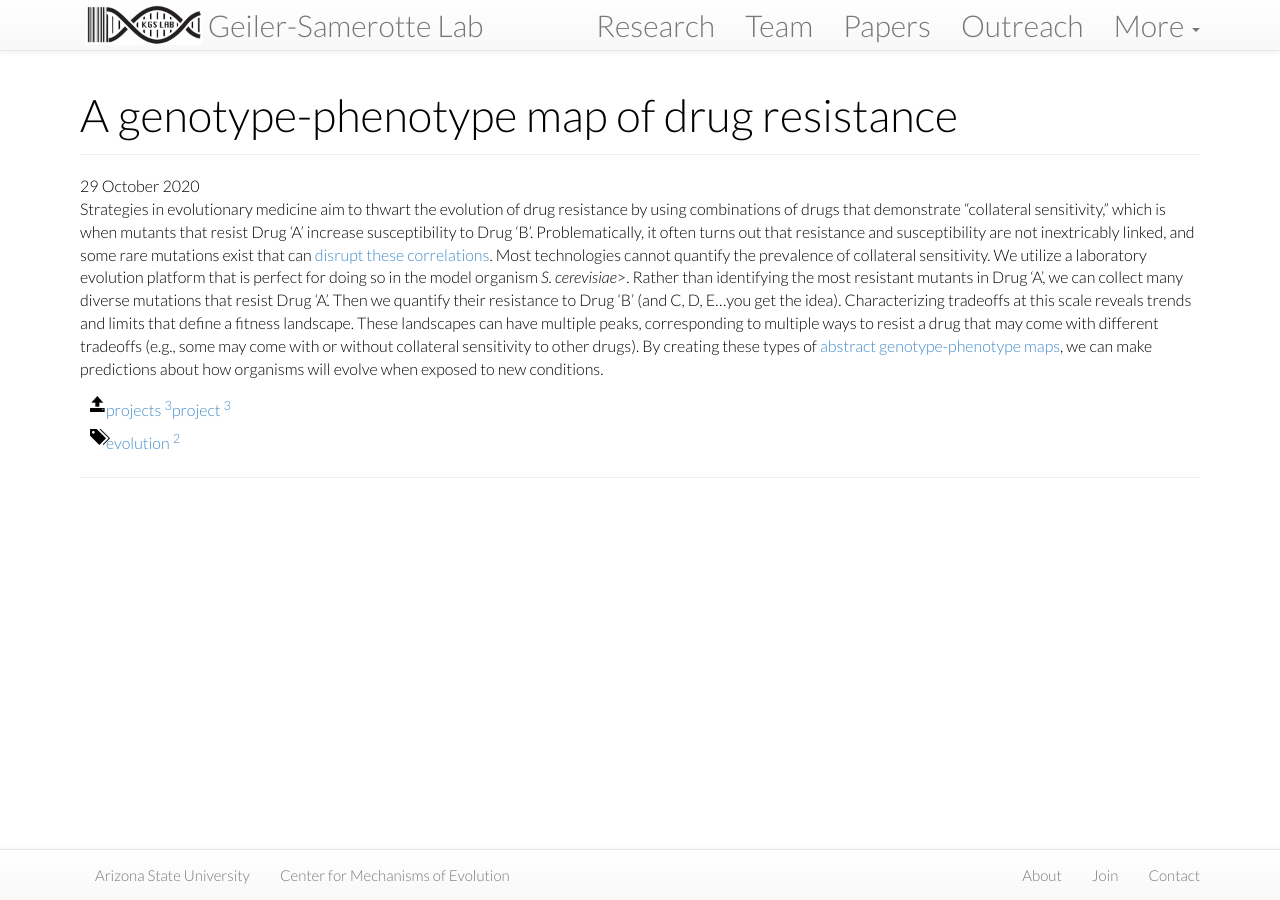
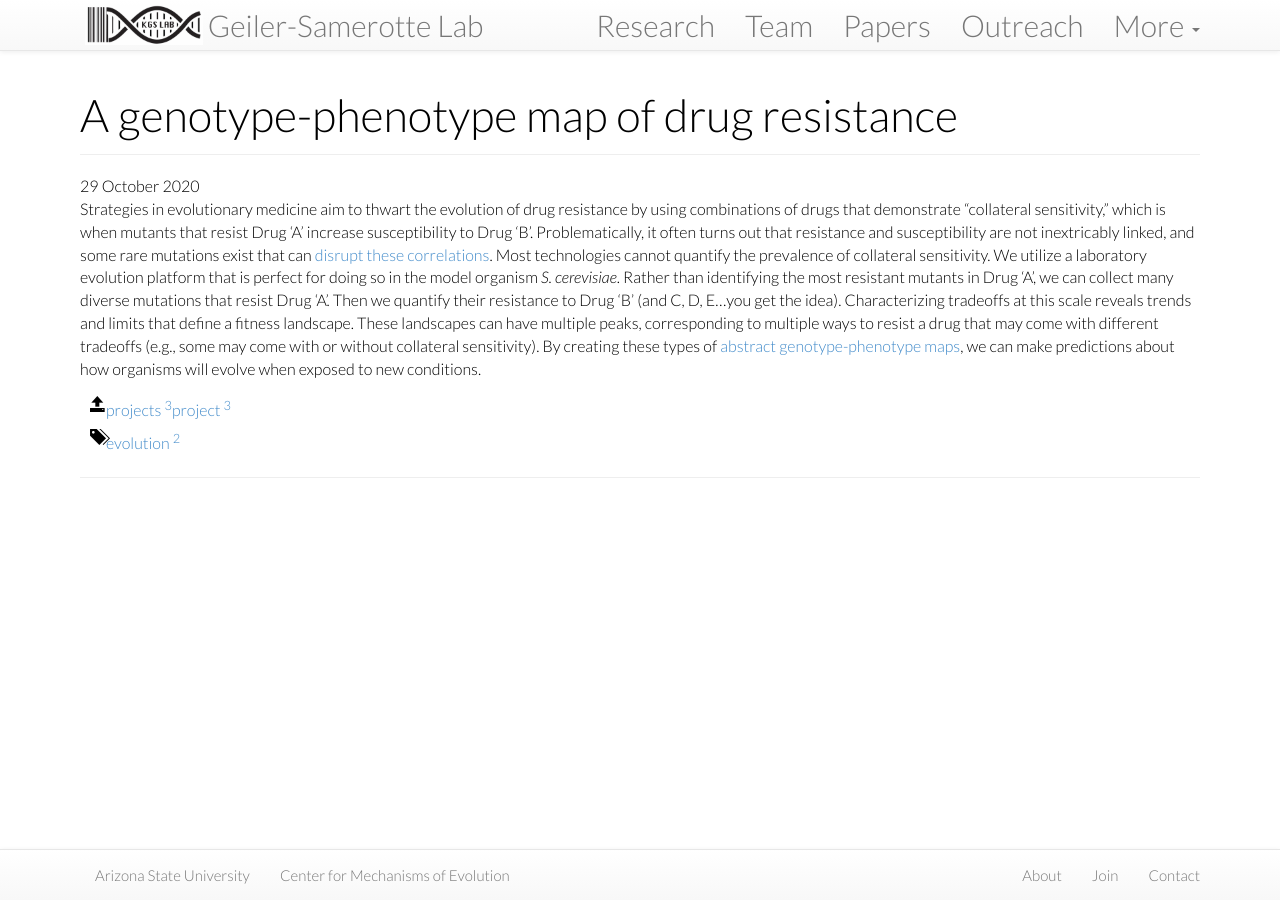
Before and after one commit to Samerotte-Lab/Samerotte-Lab.github.io, a Jekyll site: the page built from projects/_posts/2020-10-29-resistance.md, in a window 1280 px wide. Built offline with Jekyll 4.4.1, drawn with Linux system fonts in a browser that asks for light colours; nearby versions of some CDN libraries.

Commit message:
resistance

```diff
--- a/projects/_posts/2020-10-29-resistance.md
+++ b/projects/_posts/2020-10-29-resistance.md
@@ -8,4 +8,4 @@
 ---
 {% include JB/setup %}
 
-Strategies in evolutionary medicine aim to thwart the evolution of drug resistance by using combinations of drugs that demonstrate “collateral sensitivity,” which is when mutants that resist Drug ‘A’ increase susceptibility to Drug ‘B’. Problematically, it often turns out that resistance and susceptibility are not inextricably linked, and some rare mutations exist that can [disrupt these correlations](https://kgslab.org/papers/paper/extent-of-pleiotropy). Most technologies cannot quantify the prevalence of collateral sensitivity. We utilize a laboratory evolution platform that is perfect for doing so in the model organism <i>S. cerevisiae</i>>. Rather than identifying the most resistant mutants in Drug ‘A’, we can collect many diverse mutations that resist Drug ‘A’. Then we quantify their resistance to Drug ‘B’ (and C, D, E...you get the idea). Characterizing tradeoffs at this scale reveals trends and limits that define a fitness landscape. These landscapes can have multiple peaks, corresponding to multiple ways to resist a drug that may come with different tradeoffs (e.g., some may come with or without collateral sensitivity to other drugs). By creating these types of [abstract genotype-phenotype maps](https://kgslab.org/papers/paper/local-modularity-global-pleiotropy), we can make predictions about how organisms will evolve when exposed to new conditions.
+Strategies in evolutionary medicine aim to thwart the evolution of drug resistance by using combinations of drugs that demonstrate “collateral sensitivity,” which is when mutants that resist Drug ‘A’ increase susceptibility to Drug ‘B’. Problematically, it often turns out that resistance and susceptibility are not inextricably linked, and some rare mutations exist that can [disrupt these correlations](https://kgslab.org/papers/paper/extent-of-pleiotropy). Most technologies cannot quantify the prevalence of collateral sensitivity. We utilize a laboratory evolution platform that is perfect for doing so in the model organism <i>S. cerevisiae</i>. Rather than identifying the most resistant mutants in Drug ‘A’, we can collect many diverse mutations that resist Drug ‘A’. Then we quantify their resistance to Drug ‘B’ (and C, D, E...you get the idea). Characterizing tradeoffs at this scale reveals trends and limits that define a fitness landscape. These landscapes can have multiple peaks, corresponding to multiple ways to resist a drug that may come with different tradeoffs (e.g., some may come with or without collateral sensitivity). By creating these types of [abstract genotype-phenotype maps](https://kgslab.org/papers/paper/local-modularity-global-pleiotropy), we can make predictions about how organisms will evolve when exposed to new conditions.
```
